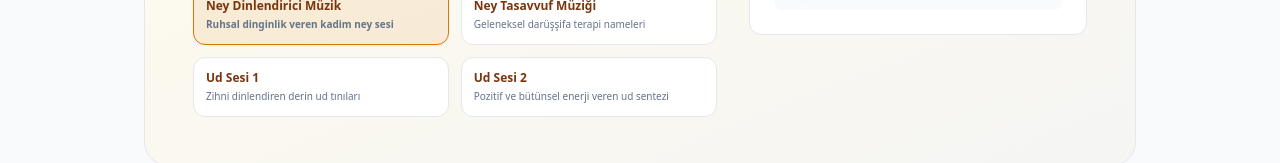
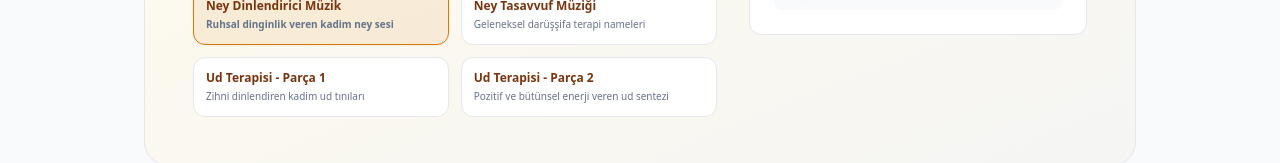
Before and after one commit to FurkanYayla/Bilin-li-Doz, a React (Vite) app: page / in a window 1280 px wide. Shown: the part 2717-2880 px from the top of the page. Built offline with nearby package versions, Linux system fonts and the light colour scheme.

Commit message:
Update App.jsx

```diff
--- a/src/App.jsx
+++ b/src/App.jsx
@@ -4,7 +4,7 @@ export default function App() {
   const [activeAccordion, setActiveAccordion] = useState(null);
   const [qrScanned, setQrScanned] = useState(false);
 
-  // 🌟 YÜKLEDİĞİNİZ GERÇEK 4 SES DOSYASININ KOD ENTEGRASYONU
+  // 🌟 YENİLEDİĞİNİZ DOSYA İSİMLERİNE GÖRE GÜNCEL SES ENTEGRASYONU
   const audioTracks = [
     {
       id: 'ney-dinlendirici',
@@ -19,16 +19,16 @@ export default function App() {
       src: '/ney-demedim-tasavvuf-muzigi.mp3'
     },
     {
-      id: 'mountain-oud',
-      name: 'Ud Sesi 1',
-      desc: 'Zihni dinlendiren derin ud tınıları',
-      src: '/the_mountain-oud-310094.mp3'
+      id: 'ud-sesi-1',
+      name: 'Ud Terapisi - Parça 1',
+      desc: 'Zihni dinlendiren kadim ud tınıları',
+      src: '/ud sesi 1.mp3'
     },
     {
-      id: 'happy-oud',
-      name: 'Ud Sesi 2',
+      id: 'ud-sesi-2',
+      name: 'Ud Terapisi - Parça 2',
       desc: 'Pozitif ve bütünsel enerji veren ud sentezi',
-      src: '/india_happy-oud-488103.mp3'
+      src: '/ud sesi 2.mp3'
     }
   ];
 
@@ -71,13 +71,13 @@ export default function App() {
     { id: 2, title: "İlacı nasıl kullanacağım?", desc: "Aç karnına mı, tok karnına mı alınacak? Çiğnenerek mi yutulacak, doğrudan suyla mı? Doğru uygulama şifanın ilk şartıdır." },
     { id: 3, title: "İlacı günün hangi saatlerinde ve kaç kez kullanacağım?", desc: 'Kanda ilaç düzeyinin sabit kalabilmesi için tam 8 saatte bir (günde 3 defa) alınması gerekir. Saat düzenine sadakat şarttır.' },
     { id: 4, title: "İlaç tedavim kaç gün sürecek?", desc: "Kendinizi iyi hissettiğiniz an ilacı bırakmak en büyük hatalardan biridir. Bakterilerin direnç kazanmaması için tedavi süresi tamamlanmalıdır." },
-    { id: 5, title: "İlacı kullanırken kaçınmam gereken yiyecek ve içecekler var mı?", desc: "Örneğin greyfurt suyu ilaçların etkisini tehlikeli düzeyde artırabilir; süt ürünleri ise bazı antibiyotiklerin emilimini durdurabilir." }
+    { id: 5, title: "İlacı kullanırken kaçınmam gereken yiyecek ve içecekler var mı?", desc: "Özellikle greyfurt suyu ilaçların etkisini tehlikeli düzeyde artırabilir; süt ürünleri ise bazı antibiyotiklerin emilimini durdurabilir." }
   ];
 
   return (
     <div className="min-h-screen bg-slate-50 text-slate-800 antialiased overflow-x-hidden font-sans">
 
-      {/* GERÇEK ARKA PLAN SES MOTORU */}
+      {/* ARKA PLAN SES MOTORU */}
       <audio
         ref={audioRef}
         src={currentTrack.src}
@@ -206,7 +206,7 @@ export default function App() {
         </div>
       </section>
 
-      {/* DİJİTAL ŞİFAHANE (4 DİNAMİK PARÇALI YENİ ALAN) */}
+      {/* DİJİTAL ŞİFAHANE (4 GERÇEK MÜZİKLİ ALAN) */}
       <section id="sifahane" className="py-24 max-w-5xl mx-auto px-4">
         <div className="bg-gradient-to-br from-amber-50 to-stone-100 rounded-3xl p-8 md:p-12 border grid md:grid-cols-5 gap-8 items-center">
           <div className="md:col-span-3 space-y-6">
```
